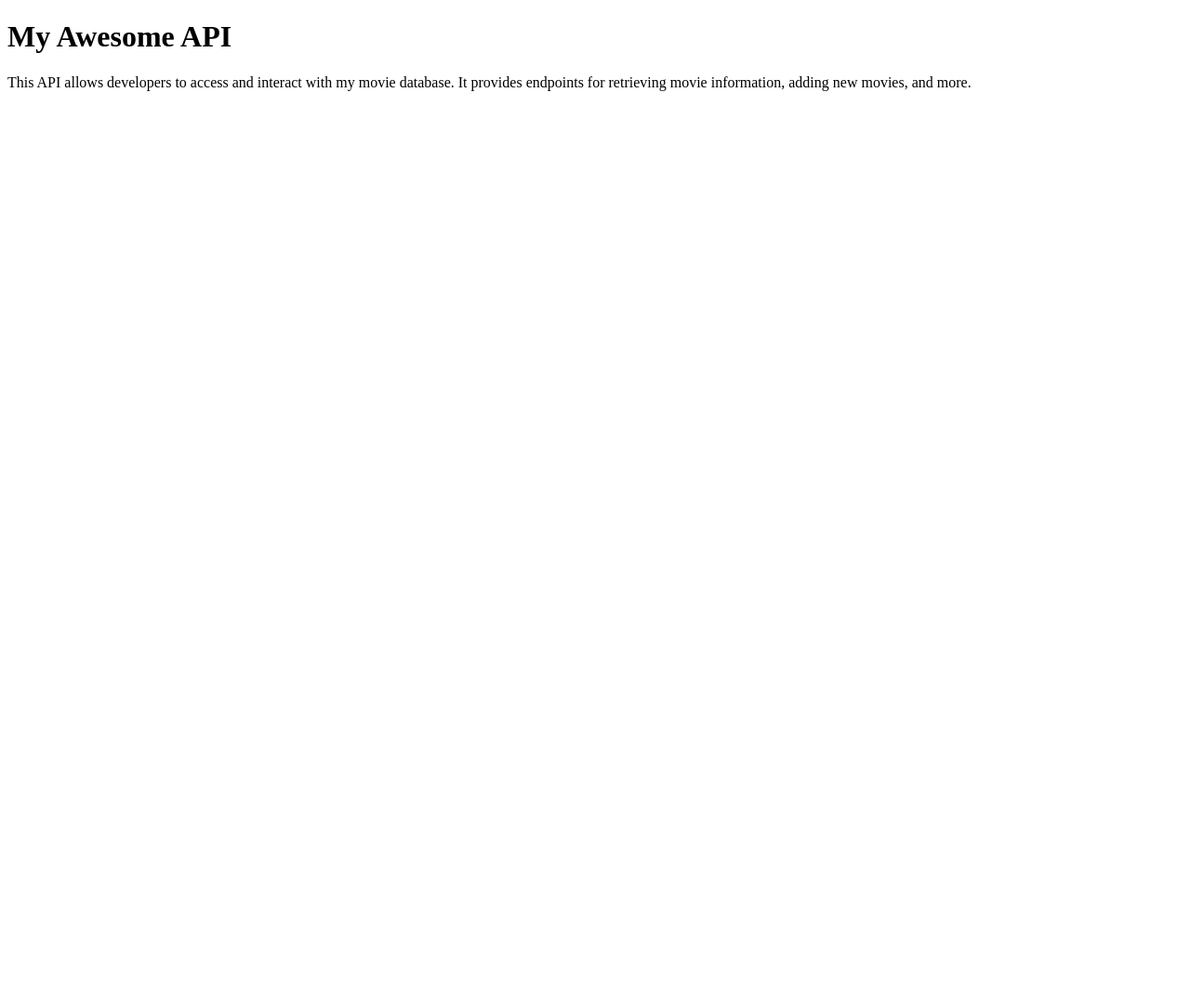
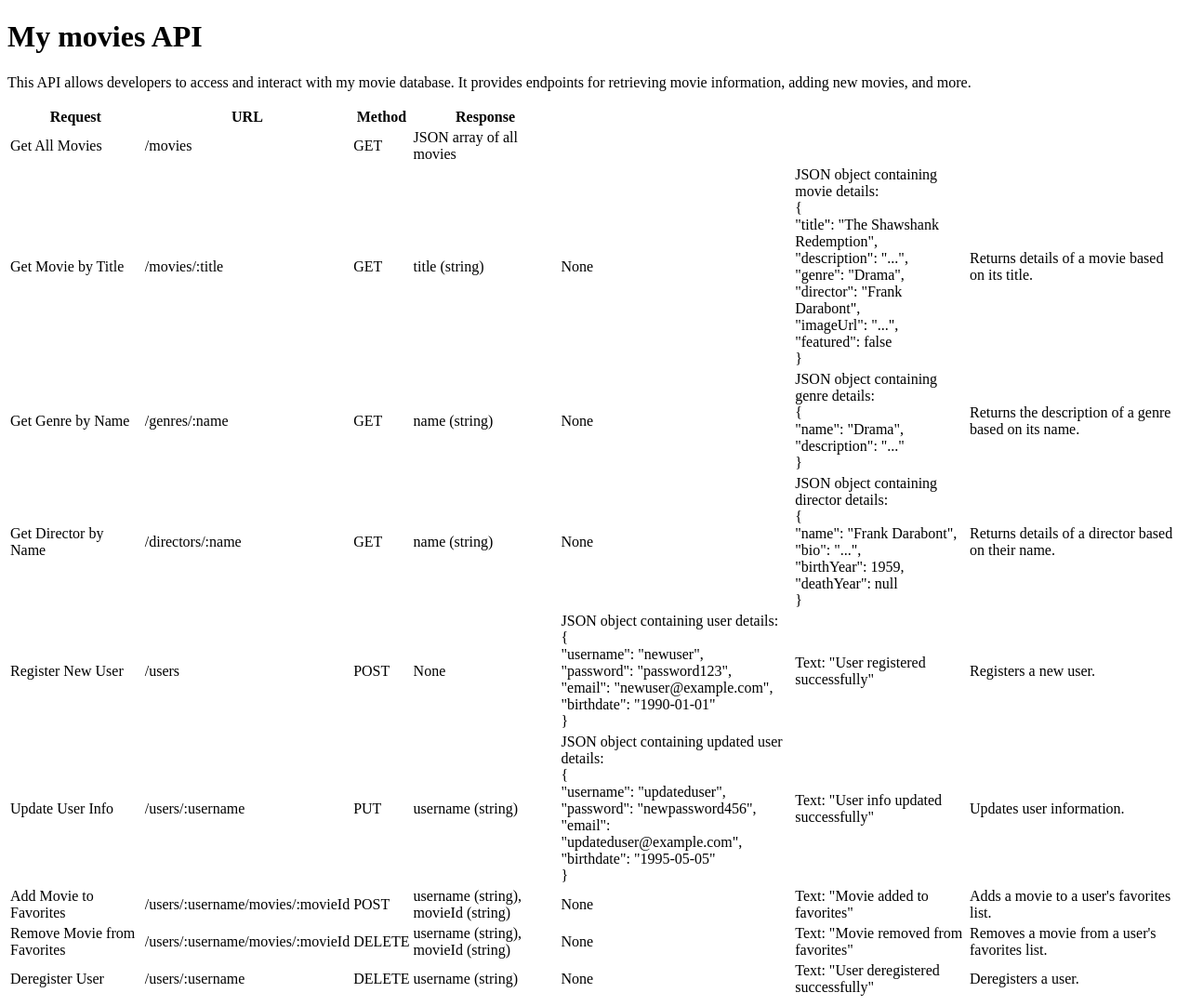
Before and after one commit to axelgibo/movie-api, a website: page public/documentation.html in a window 1280 px wide. Shown: the whole page at 93% size. Before the commit the page ends 800 px from the top, so only its background shows below. Drawn offline with Linux system fonts and the light colour scheme.

Commit message:
updated documentation

```diff
--- a/public/documentation.html
+++ b/public/documentation.html
@@ -1,12 +1,145 @@
 <!DOCTYPE html>
 <html>
-<head>
+  <head>
     <title>My API Documentation</title>
-</head>
-<body>
+  </head>
+  <body>
+    <h1>My movies API</h1>
+    <p>
+      This API allows developers to access and interact with my movie database.
+      It provides endpoints for retrieving movie information, adding new movies,
+      and more.
+    </p>
 
-    <h1>My Awesome API</h1>
-    <p>This API allows developers to access and interact with my movie database. It provides endpoints for retrieving movie information, adding new movies, and more.</p>
-
-</body>
+    <table>
+      <thead>
+        <tr>
+          <th>Request</th>
+          <th>URL</th>
+          <th>Method</th>
+          <th>Response</th>
+        </tr>
+      </thead>
+      <tbody>
+        <tr>
+          <td>Get All Movies</td>
+          <td>/movies</td>
+          <td>GET</td>
+          <td>JSON array of all movies</td>
+        </tr>
+        <tr>
+          <td>Get Movie by Title</td>
+          <td>/movies/:title</td>
+          <td>GET</td>
+          <td>title (string)</td>
+          <td>None</td>
+          <td>
+            JSON object containing movie details: <br />
+            {<br />
+            "title": "The Shawshank Redemption",<br />
+            "description": "...",<br />
+            "genre": "Drama",<br />
+            "director": "Frank Darabont",<br />
+            "imageUrl": "...",<br />
+            "featured": false<br />
+            }
+          </td>
+          <td>Returns details of a movie based on its title.</td>
+        </tr>
+        <tr>
+          <td>Get Genre by Name</td>
+          <td>/genres/:name</td>
+          <td>GET</td>
+          <td>name (string)</td>
+          <td>None</td>
+          <td>
+            JSON object containing genre details: <br />
+            {<br />
+            "name": "Drama",<br />
+            "description": "..."<br />
+            }
+          </td>
+          <td>Returns the description of a genre based on its name.</td>
+        </tr>
+        <tr>
+          <td>Get Director by Name</td>
+          <td>/directors/:name</td>
+          <td>GET</td>
+          <td>name (string)</td>
+          <td>None</td>
+          <td>
+            JSON object containing director details: <br />
+            {<br />
+            "name": "Frank Darabont",<br />
+            "bio": "...",<br />
+            "birthYear": 1959,<br />
+            "deathYear": null<br />
+            }
+          </td>
+          <td>Returns details of a director based on their name.</td>
+        </tr>
+        <tr>
+          <td>Register New User</td>
+          <td>/users</td>
+          <td>POST</td>
+          <td>None</td>
+          <td>
+            JSON object containing user details: <br />
+            {<br />
+            "username": "newuser",<br />
+            "password": "password123",<br />
+            "email": "newuser@example.com",<br />
+            "birthdate": "1990-01-01"<br />
+            }
+          </td>
+          <td>Text: "User registered successfully"</td>
+          <td>Registers a new user.</td>
+        </tr>
+        <tr>
+          <td>Update User Info</td>
+          <td>/users/:username</td>
+          <td>PUT</td>
+          <td>username (string)</td>
+          <td>
+            JSON object containing updated user details: <br />
+            {<br />
+            "username": "updateduser",<br />
+            "password": "newpassword456",<br />
+            "email": "updateduser@example.com",<br />
+            "birthdate": "1995-05-05"<br />
+            }
+          </td>
+          <td>Text: "User info updated successfully"</td>
+          <td>Updates user information.</td>
+        </tr>
+        <tr>
+          <td>Add Movie to Favorites</td>
+          <td>/users/:username/movies/:movieId</td>
+          <td>POST</td>
+          <td>username (string), movieId (string)</td>
+          <td>None</td>
+          <td>Text: "Movie added to favorites"</td>
+          <td>Adds a movie to a user's favorites list.</td>
+        </tr>
+        <tr>
+          <td>Remove Movie from Favorites</td>
+          <td>/users/:username/movies/:movieId</td>
+          <td>DELETE</td>
+          <td>username (string), movieId (string)</td>
+          <td>None</td>
+          <td>Text: "Movie removed from favorites"</td>
+          <td>Removes a movie from a user's favorites list.</td>
+        </tr>
+        <tr>
+          <td>Deregister User</td>
+          <td>/users/:username</td>
+          <td>DELETE</td>
+          <td>username (string)</td>
+          <td>None</td>
+          <td>Text: "User deregistered successfully"</td>
+          <td>Deregisters a user.</td>
+        </tr>
+      </tbody>
+    </table>
+  </body>
 </html>
```
Also changed, not shown: index.js (+62 -35 lines).
